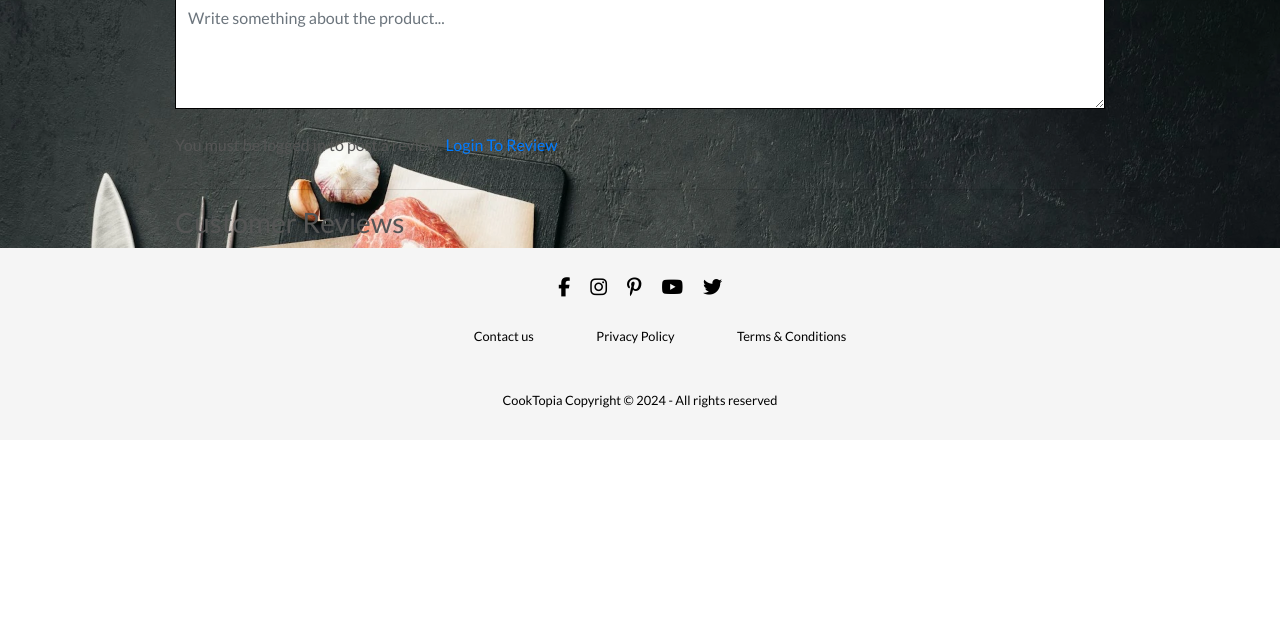
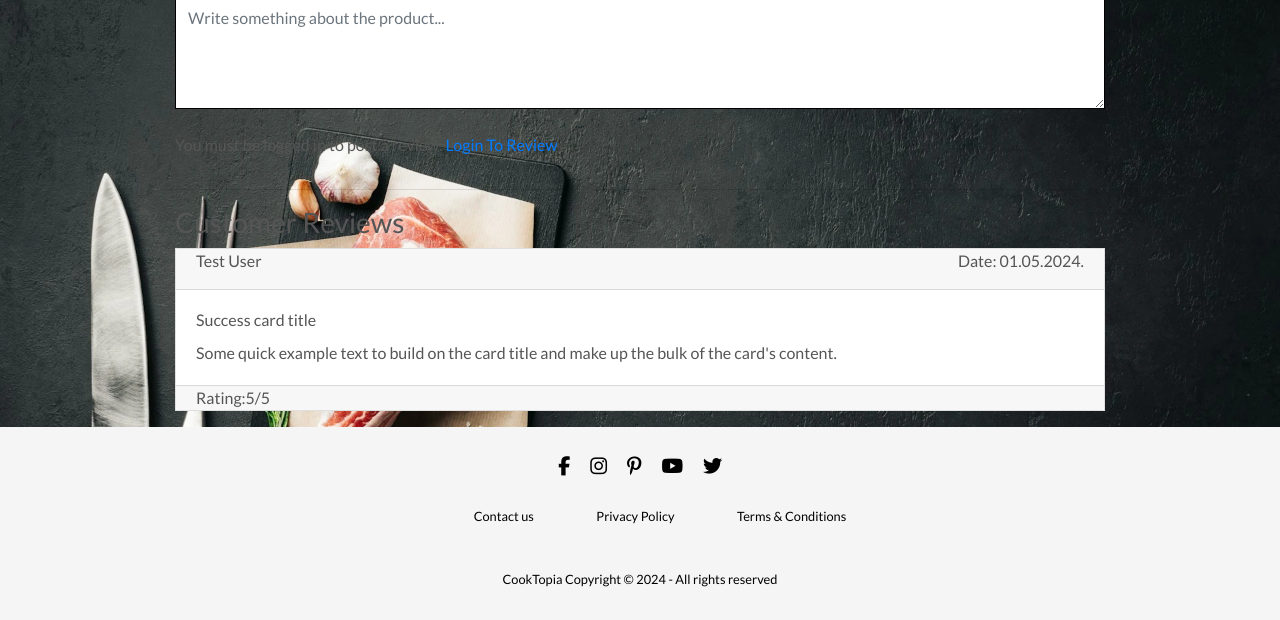
Before and after one commit to AleksandarJavorovic/cooktopia, a Django app: template products/templates/products/product_detail.html in a window 1280 px wide. Shown: the part 927-1547 px from the top of the page. Before the commit the page ends 1335 px from the top, so only its background shows below. Run offline with Django 3.2, Linux system fonts and the light colour scheme; the template is opened without the code that fills it, so the values that code supplies are empty; some libraries are stand-ins or nearby versions.

Commit message:
update product_detail view and template

```diff
--- a/products/templates/products/product_detail.html
+++ b/products/templates/products/product_detail.html
@@ -137,7 +137,11 @@
                         <textarea name="review" rows="4" class="form-control rounded-0 border-black" placeholder="Write something about the product..."></textarea>
                         <br>
                         {% if user.is_authenticated %}
-                            <input type="submit" value="Submit Review" class="btn btn-red rounded-0 text-uppercase">
+                            {% if item in order.orderlineitems.all %}
+                                <input type="submit" value="Submit Review" class="btn btn-primary">
+                            {% else %}
+                                <p>You must purchase this product to post a review.</p>
+                            {% endif %}
                         {% else %}
                             <p>You must be logged in to post a review. <span><a href="{% url 'account_login' %}?next={{ request.path }}">Login To Review</a></span></p>
                         {% endif %}
@@ -147,6 +151,17 @@
             <hr class="w-75">
             <div class="container col-md-9">
                 <h3>Customer Reviews </h3>
+                <div class="card mb-3 rounded-0">
+                    <div class="card-header d-flex justify-content-between align-items-center pb-0 pt-0">
+                        <p>Test User</p>
+                        <p>Date: 01.05.2024.</p>
+                    </div>
+                    <div class="card-body">
+                      <h6 class="card-title">Success card title</h6>
+                      <p class="card-text">Some quick example text to build on the card title and make up the bulk of the card's content.</p>
+                    </div>
+                    <div class="card-footer pb-0 pt-0">Rating:5/5</div>
+                </div>
             </div>
         </div>
     </div>
```
Also changed, not shown: products/views.py (+9 -0 lines).
